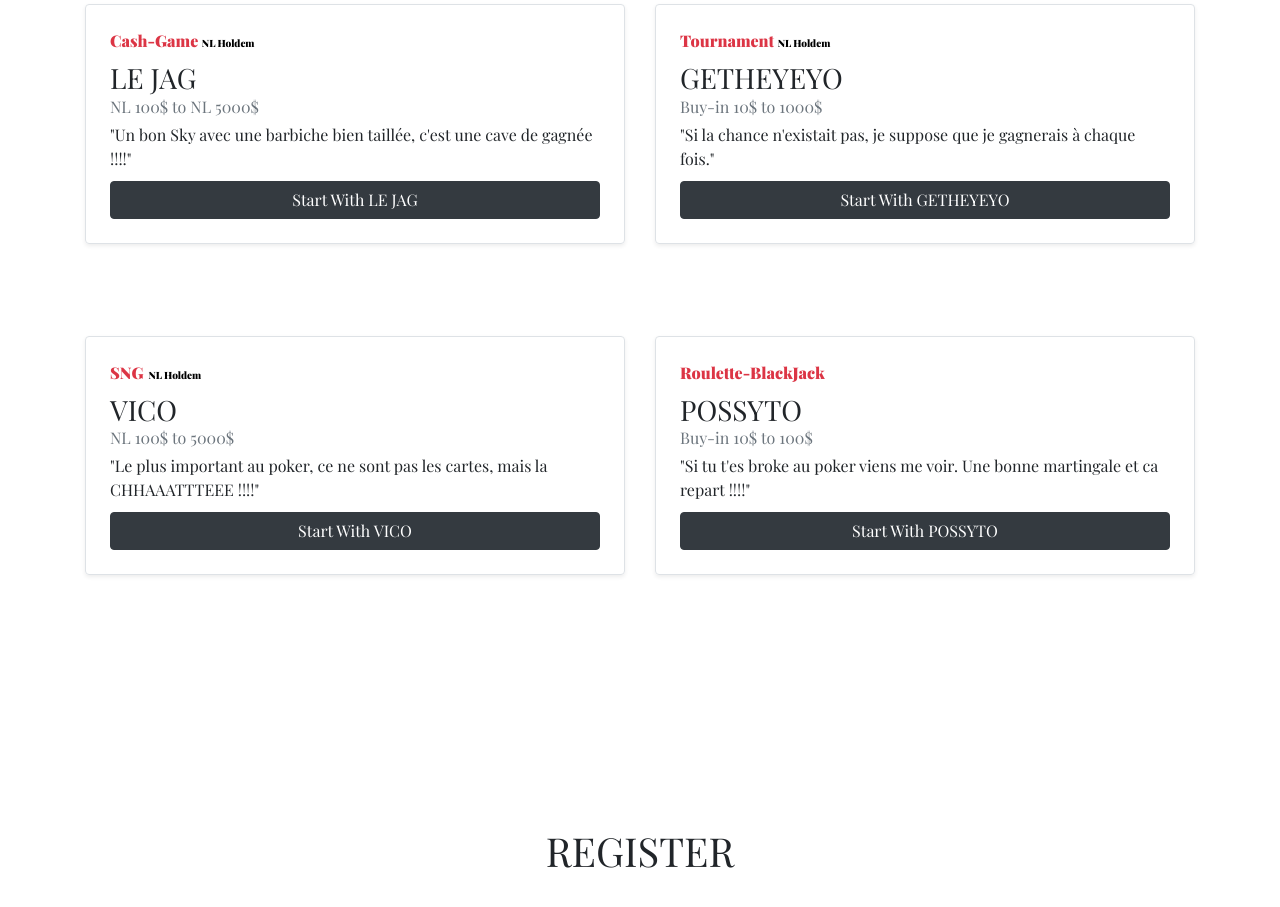
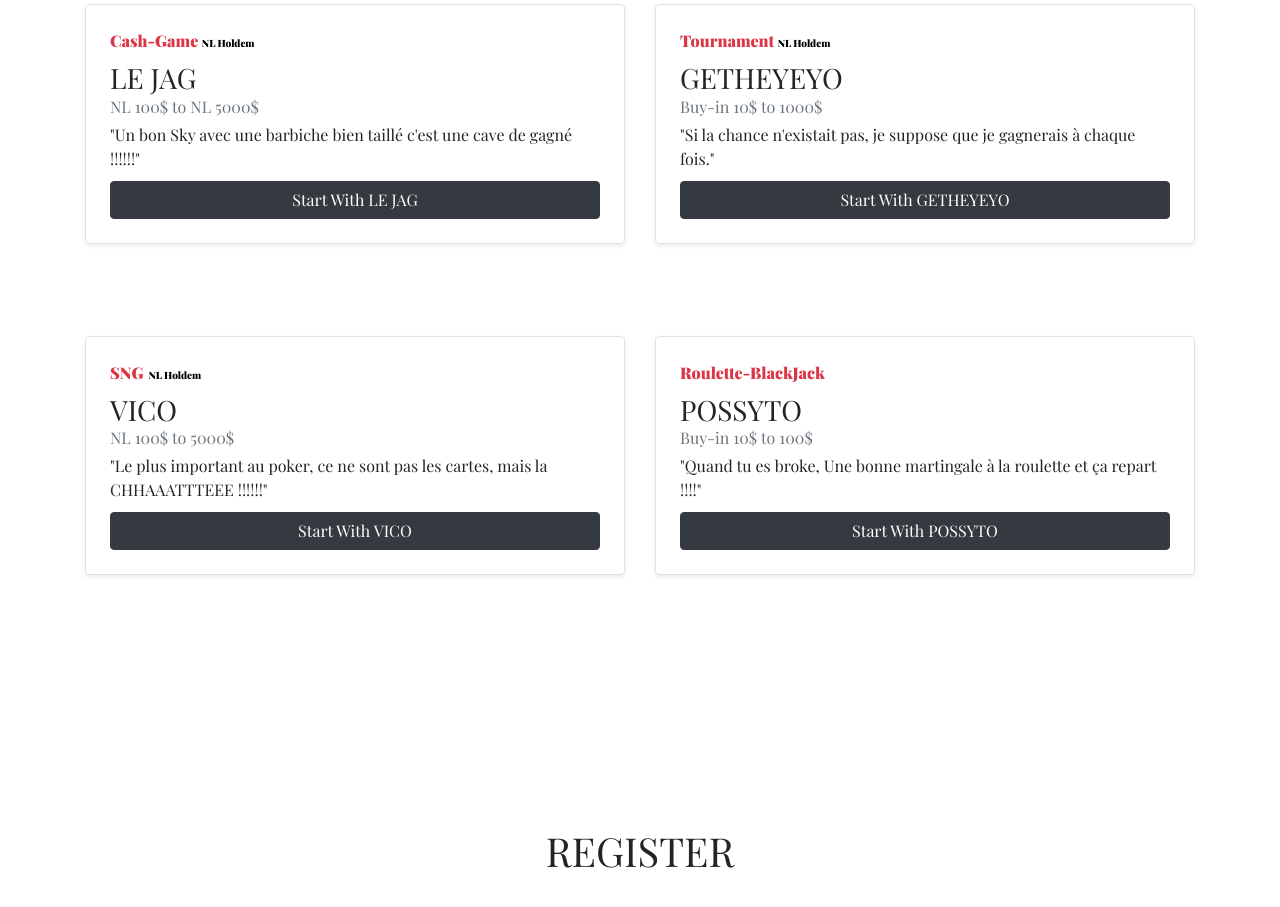
Before and after one commit to possyto/LearnToWin, a plain HTML site: page index.html in a window 1280 px wide. Shown: the part 1060-1967 px from the top of the page. Drawn offline with nearby package versions, Linux system fonts and the light colour scheme.

Commit message:
modif test

```diff
--- a/index.html
+++ b/index.html
@@ -64,7 +64,7 @@
           <strong class="d-inline-block mb-2 text-danger">Cash-Game <span style="color: black; font-size: 10px;"  >NL Holdem</span></strong>
           <h3 class="mb-0">LE JAG</h3>
           <div class="mb-1 text-muted">NL 100$ to NL 5000$</div>
-          <p class="card-text mb-auto">"Un bon Sky avec une barbiche bien taillée, c'est une cave de gagnée !!!!"</p>
+          <p class="card-text mb-auto">"Un bon Sky avec une barbiche bien taillé c'est une cave de gagné !!!!!!"</p>
           <a  class="btn btn-xs btn-dark" href="#formulaire" role="button" style="margin-top: 10px;">Start With LE JAG</a>
         </div>
         <div class="col-auto d-none d-lg-block">
@@ -99,7 +99,7 @@
           <strong class="d-inline-block mb-2 text-danger">SNG<span style="color: black; font-size: 10px; margin-left: 5px !important;">NL Holdem</span></strong>
           <h3 class="mb-0">VICO</h3>
           <div class="mb-1 text-muted">NL 100$ to 5000$</div>
-          <p class="card-text mb-auto">"Le plus important au poker, ce ne sont pas les cartes, mais la CHHAAATTTEEE !!!!"</p>
+          <p class="card-text mb-auto">"Le plus important au poker, ce ne sont pas les cartes, mais la CHHAAATTTEEE !!!!!!"</p>
           <a  class="btn btn-xs btn-dark" href="#formulaire" role="button" style="margin-top: 10px;">Start With VICO</a>
         </div>
         <div class="col-auto d-none d-lg-block">
@@ -113,7 +113,7 @@
           <strong class="d-inline-block mb-2 text-danger">Roulette-BlackJack <span style="color: black; font-size: 10px;"  ></span></strong>
           <h3 class="mb-0">POSSYTO</h3>
           <div class="mb-1 text-muted">Buy-in  10$ to 100$</div>
-          <p class="mb-auto">"Si tu t'es broke au poker viens me voir. Une bonne martingale et ca repart !!!!" </p>
+          <p class="mb-auto">"Quand tu es broke, Une bonne martingale à la roulette et ça repart !!!!" </p>
           <a  class="btn btn-xs btn-dark" href="#formulaire" role="button" style="margin-top: 10px;">Start With POSSYTO</a>
 
         </div>
```
